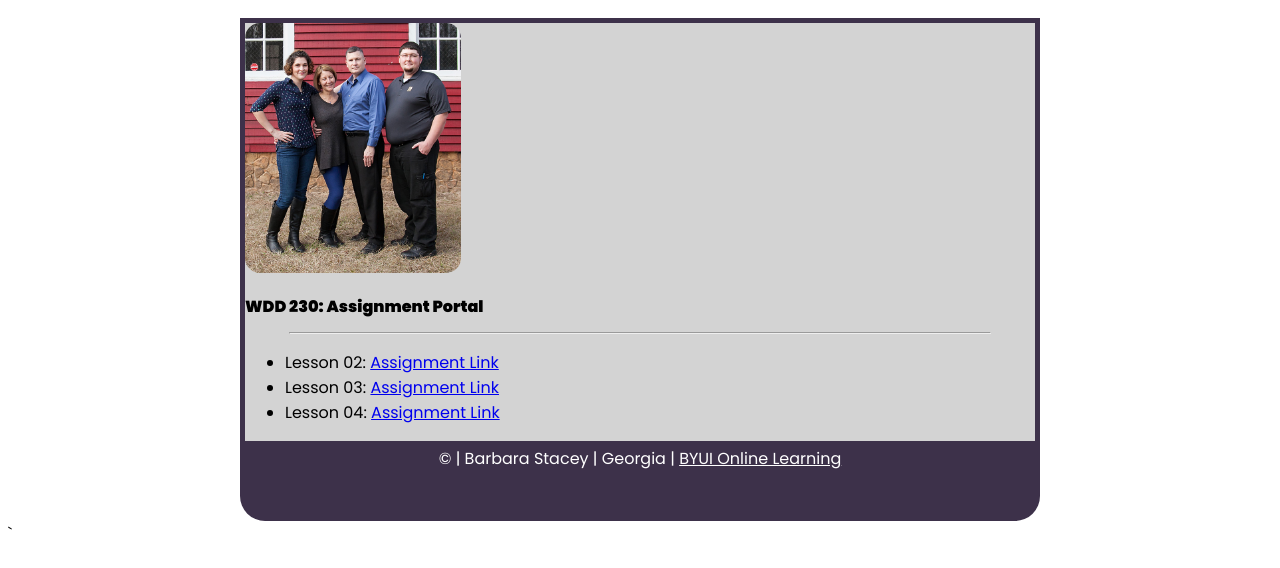
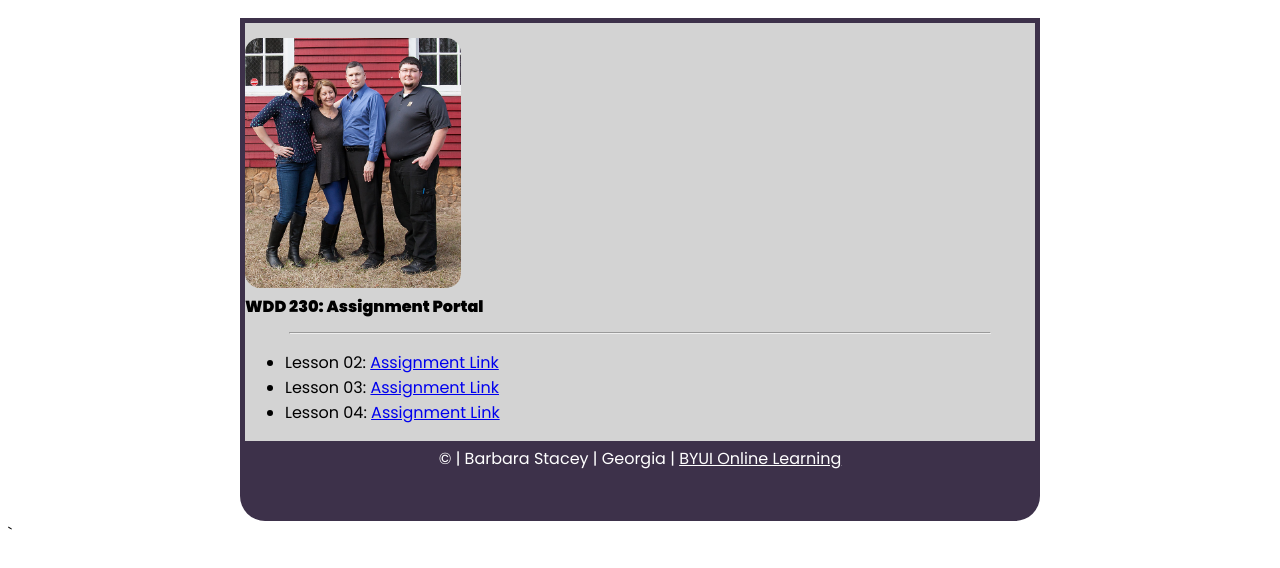
Before and after one commit to barleegrow/barleegrow.github.io, a plain HTML site: page index.html in a window 1280 px wide. Shown: the part 166-734 px from the top of the page. Drawn offline with Linux system fonts and the light colour scheme.

Commit message:
Update main.css

```diff
--- a/main.css
+++ b/main.css
@@ -33,7 +33,7 @@ main {
     margin: 100px auto 0 auto  ;
 }
 #family-photo {
-    position: float-right;
+    position: relative;
     top: 15px;
     right: 10px
     width: 200px;
```
